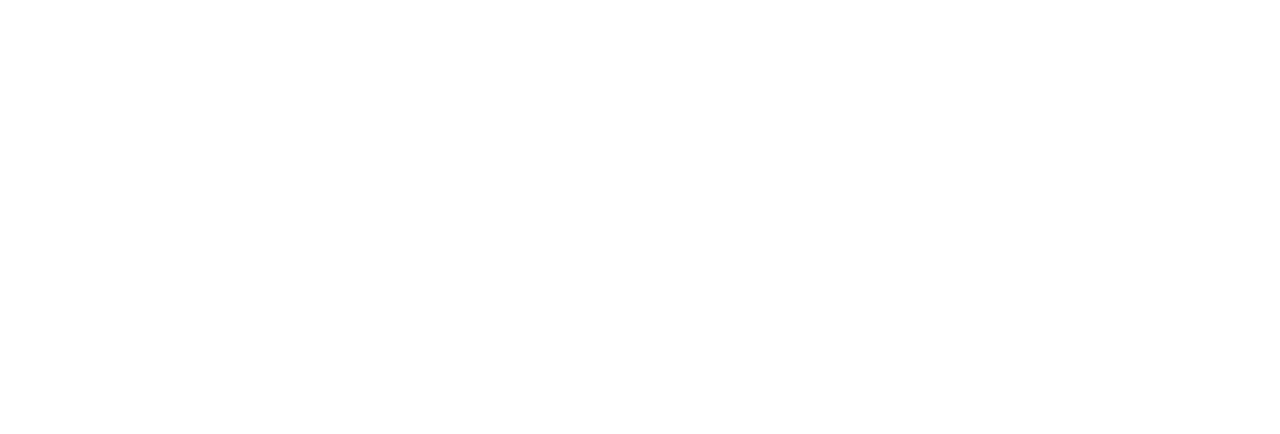
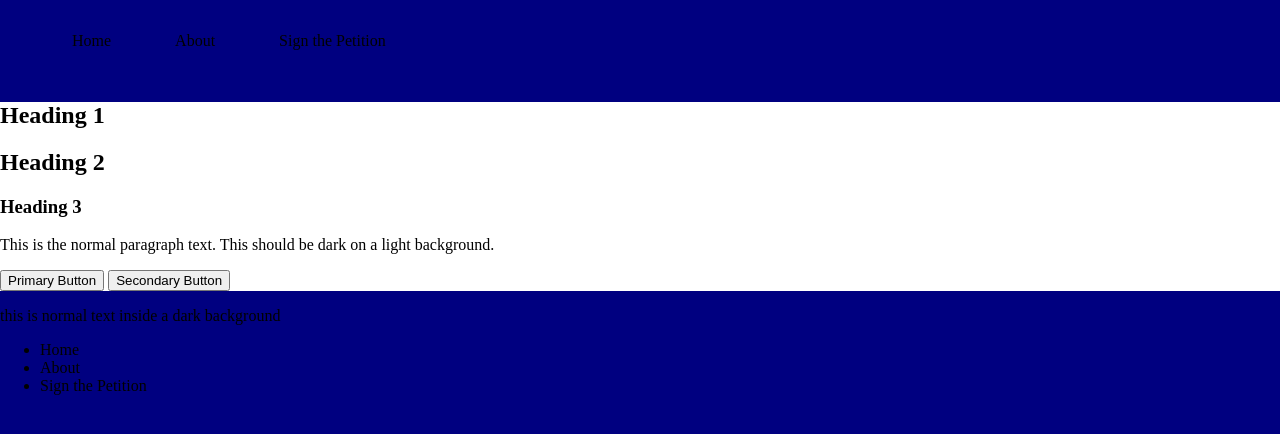
Before and after one commit to Beth423/skillsUsaHarry, a plain HTML site: page index.html in a window 1280 px wide. Drawn offline with Linux system fonts and the light colour scheme.

Commit message:
Added template

```diff
--- a/css/styles.css
+++ b/css/styles.css
@@ -0,0 +1,29 @@
+
+
+/* Style Resets */
+html, body, div, article, section, footer {
+    background: none;
+    margin: 0;
+    padding: 0;
+}
+
+body {
+    background: navy;
+}
+
+nav, footer {
+    background: navy;
+}
+
+header nav ul {
+    display: flex;
+}
+
+article {
+    background: #fff;
+}
+
+header nav ul li {
+    list-style: none;
+    margin: 2rem;
+}
--- a/index.html
+++ b/index.html
@@ -1,8 +1,54 @@
 <html id="main">
     <head>
+        <meta charset="UTF-8">
+        <meta name="description" content="The official website for the Dumbledore house">
+        <meta name="keywords" content="Dumbledore, Hogwarts">
+        <meta name="author" content="OTC SkillsUSA Team">
+        <meta name="viewport" content="width=device-width, initial-scale=1.0">
+        <link rel="stylesheet" href="css/styles.css">
 
     </head>
     <body>
+        <header>
+            <div class="inner">
+                <div class="logo"></div>
+                <nav>
+                    <ul>
+                        <li>Home</li>
+                        <li>About</li>
+                        <li>Sign the Petition</li>
+                    </ul>
+                </nav>
+            </div>
+        </header>
 
+        <article>
+            <div class="inner">
+                <h1>Heading 1</h1>
+                <h2>Heading 2</h2>
+                <h3>Heading 3</h3>
+                <p>This is the normal paragraph text. This should be dark on a light background.</p>
+                <button>Primary Button</button>
+                <button class="secondary">Secondary Button</button>
+            </div>
+        </article>
+
+        <section class="dark">
+            <div class="inner">
+                <p>this is normal text inside a dark background</p>
+            </div>
+        </section>
+
+        <footer>
+            <div class="inner">
+                <nav>
+                    <ul>
+                        <li>Home</li>
+                        <li>About</li>
+                        <li>Sign the Petition</li>
+                    </ul>
+                </nav>
+            </div>
+        </footer>
     </body>
 </html>
```
